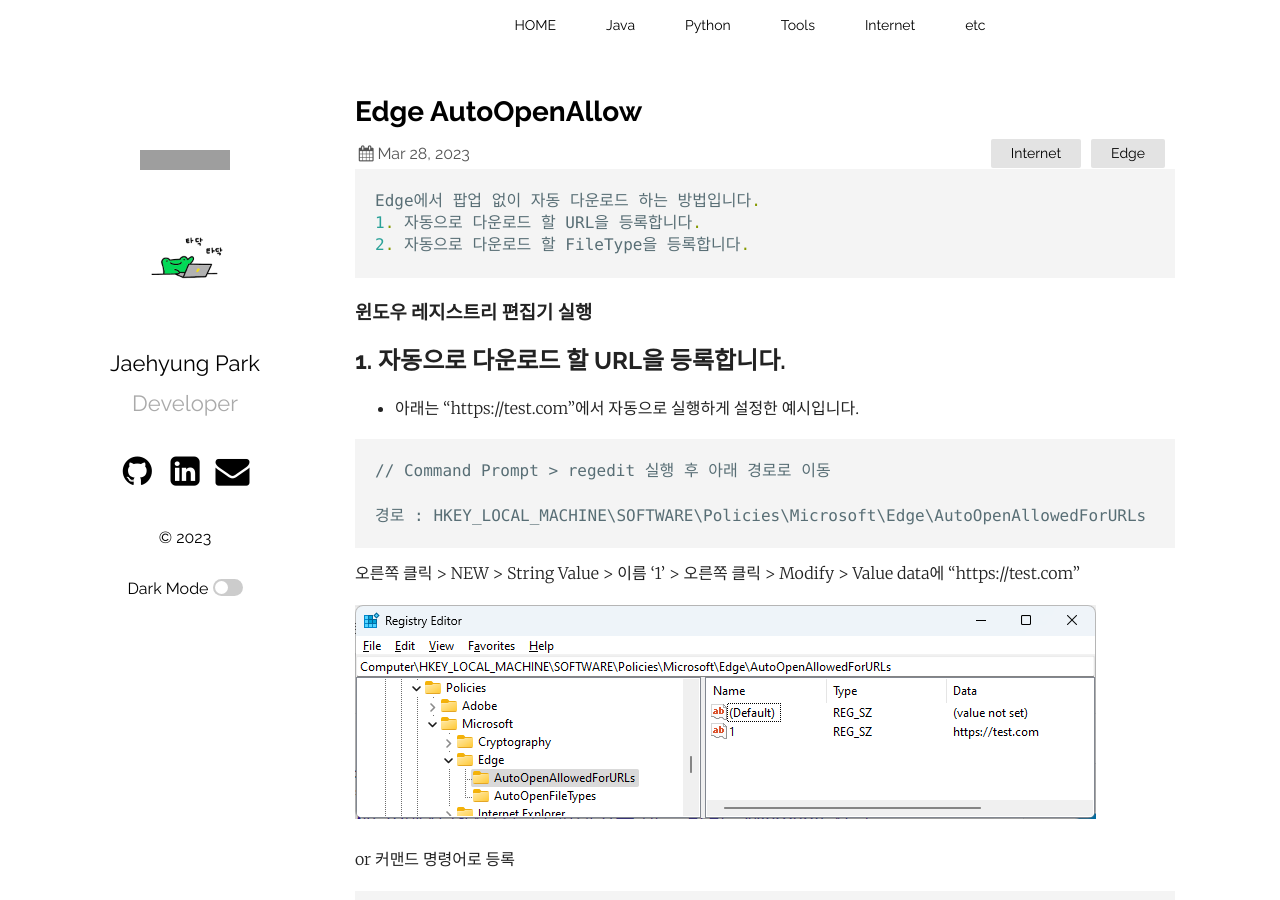
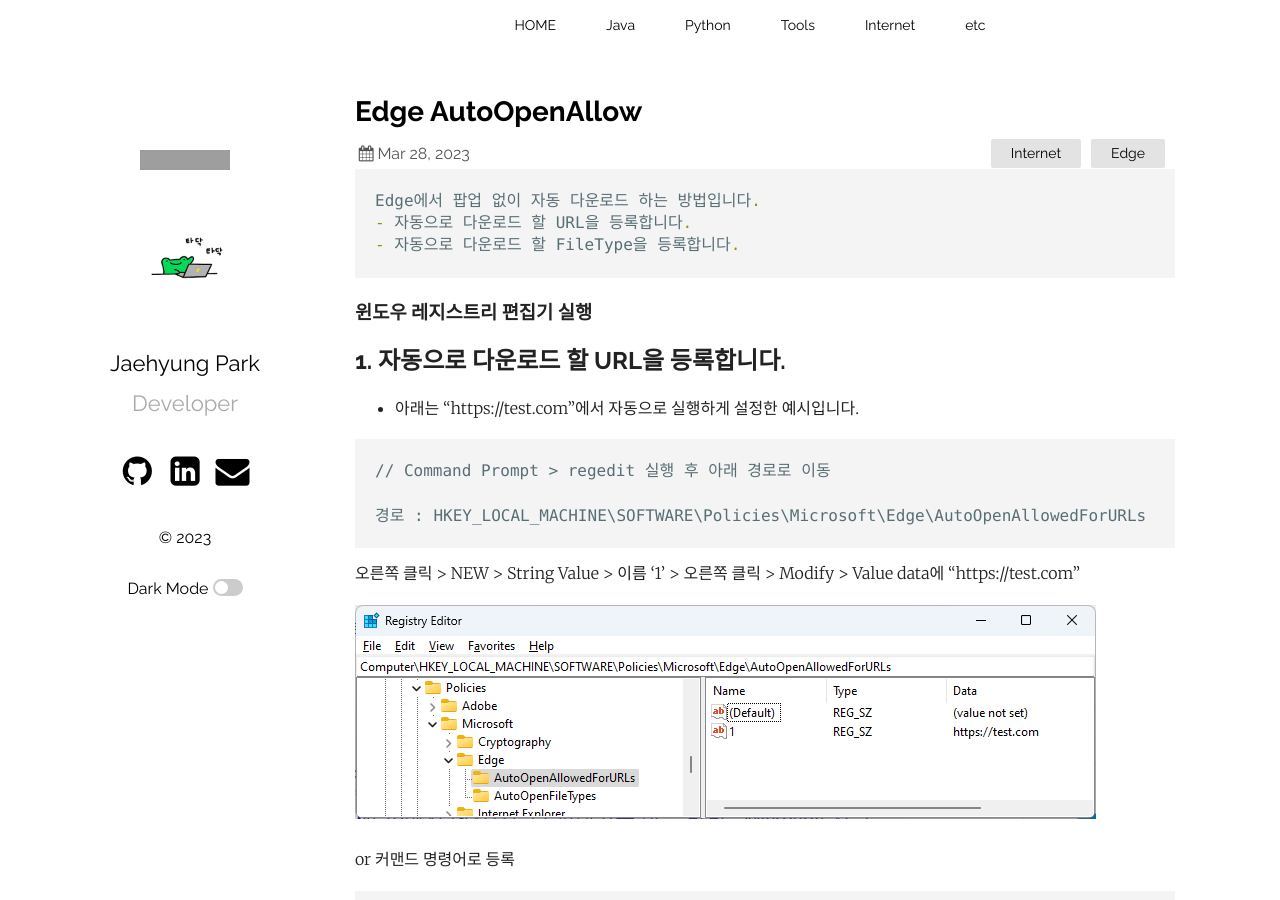
Before and after one commit to jbro321/jbro321.github.io, a Jekyll site: the page built from _posts/Internet/Edge/2023-03-28-Edge-AutoOpenAllow.md, in a window 1280 px wide and 900 px high. Built offline with Jekyll 4.4.1, drawn with Linux system fonts in a browser that asks for light colours; comment, search, counter and statistics services are not loaded; grey boxes are pictures that could not be loaded.

Commit message:
edit content

````diff
--- a/_posts/Internet/Edge/2023-03-28-Edge-AutoOpenAllow.md
+++ b/_posts/Internet/Edge/2023-03-28-Edge-AutoOpenAllow.md
@@ -6,8 +6,8 @@ categories: Internet Edge
 ---
 ```powershell
 Edge에서 팝업 없이 자동 다운로드 하는 방법입니다.
-1. 자동으로 다운로드 할 URL을 등록합니다.
-2. 자동으로 다운로드 할 FileType을 등록합니다.
+- 자동으로 다운로드 할 URL을 등록합니다.
+- 자동으로 다운로드 할 FileType을 등록합니다.
 ```
 
 ### 윈도우 레지스트리 편집기 실행
````
